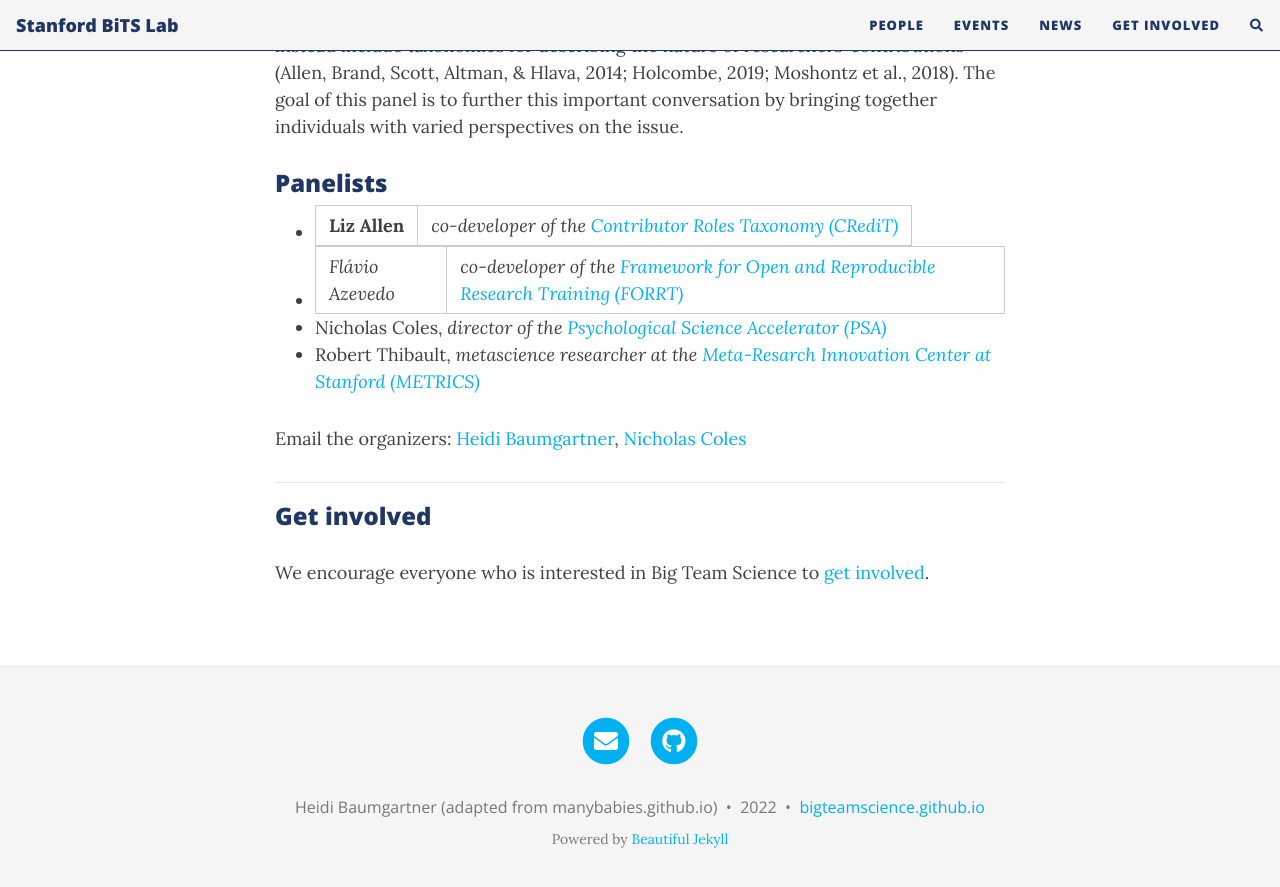
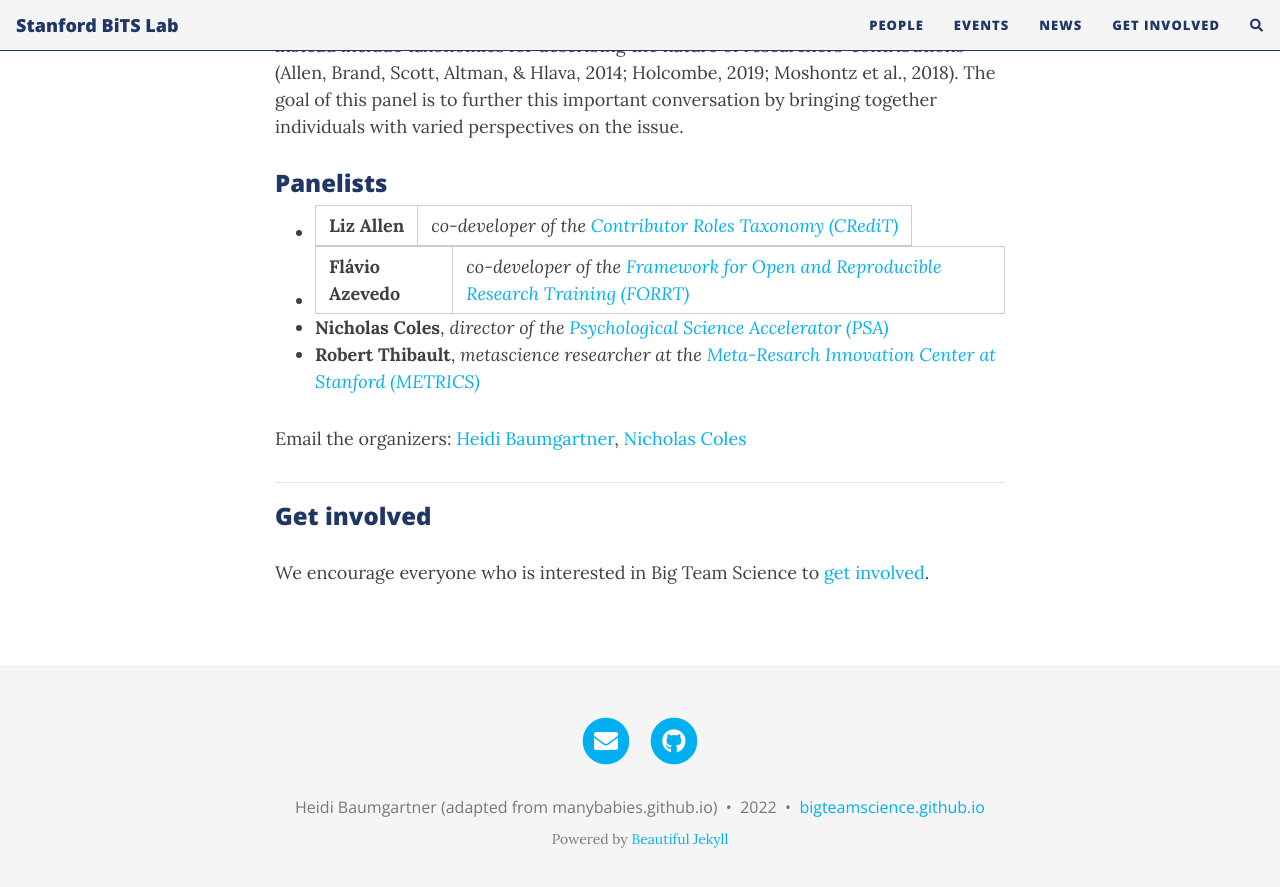
Before and after one commit to heidibaum/bigteamsciencelab.github.io, a Jekyll site: the page built from events.md, in a window 1280 px wide and 900 px high, scrolled down 935 px. Shown: the top 887 px of the window. Built offline with Jekyll 4.4.1, drawn with Linux system fonts in a browser that asks for light colours; nearby versions of some CDN libraries; comment, search, counter and statistics services are not loaded.

```diff
--- a/events.md
+++ b/events.md
@@ -14,10 +14,10 @@ cover-img: /assets/img/events_blank.png
 The rise of big team science (Coles et al. 2022) has vitalized conversations about how scientific contributions are recognized and rewarded. This panel will discuss one of the central issues in these conversations: what constitutes authorship in science? Perspectives on this issue vary both within and between individual researchers, scientific organizations, publishers, and science stakeholders. For example, some groups have developed models that distinguish between (a) author vs. non-author contributions, (b) individual vs. group contributions, and so on (Council of Science Editors, 2006). Others have endorsed models that do not make such distinctions—and instead include taxonomies for describing the nature of researchers’ contributions (Allen, Brand, Scott, Altman, & Hlava, 2014; Holcombe, 2019; Moshontz et al., 2018). The goal of this panel is to further this important conversation by bringing together individuals with varied perspectives on the issue.
 
 ### Panelists
-* <b>Liz Allen</b> | <i>co-developer of the [Contributor Roles Taxonomy (CRediT)](https://casrai.org/credit/)</i>
-* *Flávio Azevedo* | <i>co-developer of the [Framework for Open and Reproducible Research Training (FORRT)](https://forrt.org)</i>
-* Nicholas Coles, <i>director of the [Psychological Science Accelerator (PSA)](https://psysciacc.org/)</i>
-* Robert Thibault, <i>metascience researcher at the [Meta-Resarch Innovation Center at Stanford (METRICS)](https://metrics.stanford.edu/)</i>
+* **Liz Allen** | *co-developer of the [Contributor Roles Taxonomy (CRediT)](https://casrai.org/credit/)*
+* **Flávio Azevedo** | *co-developer of the [Framework for Open and Reproducible Research Training (FORRT)](https://forrt.org)*
+* **Nicholas Coles**, *director of the [Psychological Science Accelerator (PSA)](https://psysciacc.org/)*
+* **Robert Thibault**, *metascience researcher at the [Meta-Resarch Innovation Center at Stanford (METRICS)](https://metrics.stanford.edu/)*
 
 Email the organizers: [Heidi Baumgartner](mailto:heidib@stanford.edu), [Nicholas Coles](ncoles@stanford.edu)
 
```
